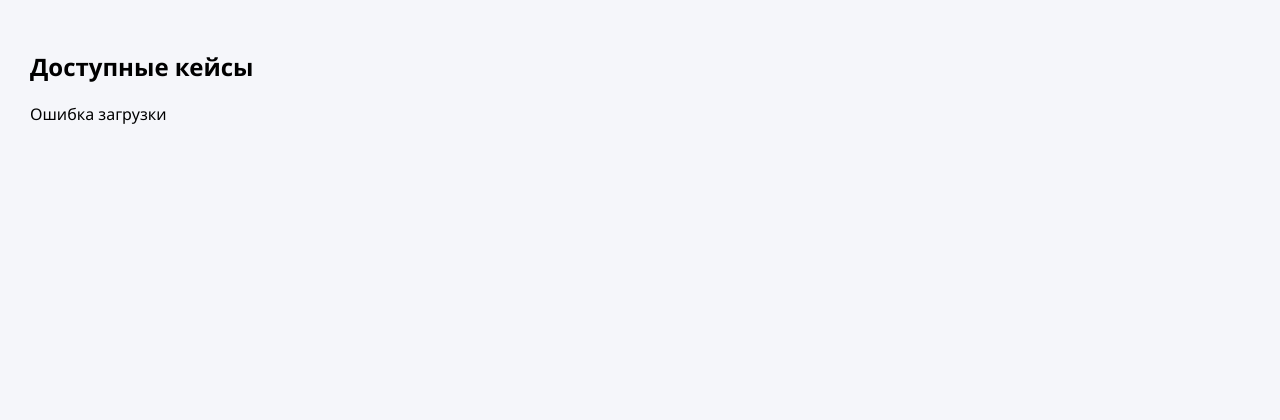
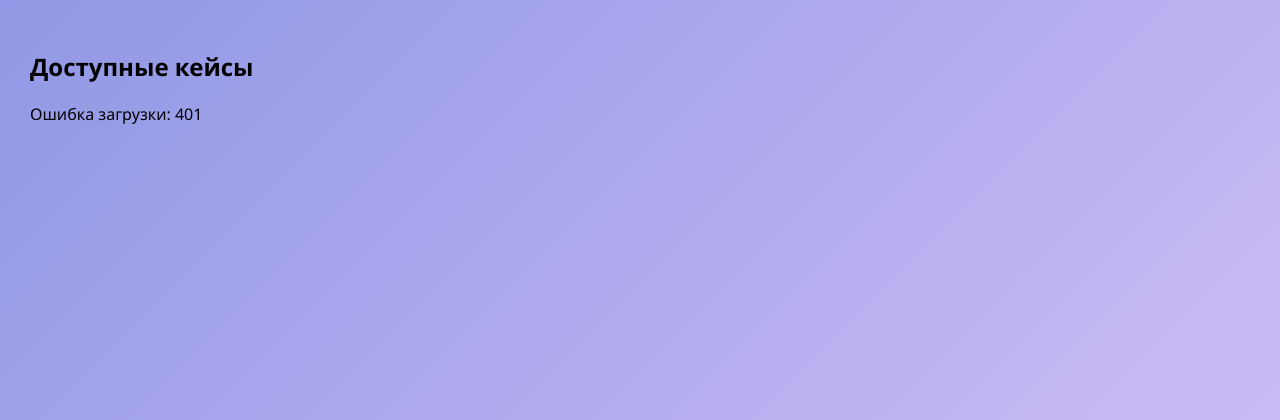
Before and after one commit to prokirova/getcase, a Flask app: template templates/cases.html in a window 1280 px wide. Shown: the top 420 px of the page. Run offline with Flask 3, Linux system fonts and the light colour scheme; the template is opened without the code that fills it, so the values that code supplies are empty.

Commit message:
fix(templates): correct unexpecter token '<'  error in cases.jtml

```diff
--- a/templates/cases.html
+++ b/templates/cases.html
@@ -7,7 +7,10 @@
     <style>
         body {
             font-family: 'Segoe UI';
-            background: #f5f6fa;
+            background: linear-gradient(135deg, #9198e5, #D8C3F9);
+            background-repeat: no-repeat;
+            background-attachment: fixed;
+            background-size: cover;
             margin: 0;
             padding: 30px;
         }
@@ -89,37 +92,34 @@
 async function loadCases() {
     try {
         const res = await fetch('/api/cases');
-        const data = await res.json();
-
         const container = document.getElementById('casesContainer');
 
         if (!res.ok) {
-            container.innerHTML = "Ошибка загрузки";
+            container.innerHTML = "Ошибка загрузки: " + res.status;
             return;
         }
 
-        if (data.length === 0) {
+        const data = await res.json();
+
+        if (!data.length) {
             container.innerHTML = "Пока нет кейсов";
             return;
         }
 
         container.innerHTML = data.map(c => {
-            const areas = JSON.parse(c.areas || '[]');
+            const areas = Array.isArray(c.areas) ? c.areas : JSON.parse(c.areas || '[]');
+            const safeDesc = escapeHtml(c.description || '');
 
             return `
                 <div class="card" onclick="openCase(${c.id})">
-
                     <div class="company">${c.company_name || 'Компания'}</div>
 
                     <div class="tags">
                         ${areas.map(a => `<span class="tag">${escapeHtml(a)}</span>`).join('')}
                     </div>
 
-                    <div class="title">${escapeHtml(c.description.slice(0, 60))}...</div>
-
-                    <div class="desc">
-                        ${escapeHtml(c.description.slice(0, 120))}
-                    </div>
+                    <div class="title">${safeDesc.length > 60 ? safeDesc.slice(0, 60) + '...' : safeDesc}</div>
+                    <div class="desc">${safeDesc.slice(0, 120)}</div>
 
                     <div class="footer">
                         До: ${c.end_time}
@@ -131,8 +131,7 @@ async function loadCases() {
         }).join('');
 
     } catch (e) {
-        document.getElementById('casesContainer').innerHTML =
-            "Ошибка: " + e.message;
+        document.getElementById('casesContainer').innerHTML = "Ошибка: " + e.message;
     }
 }
 
```
